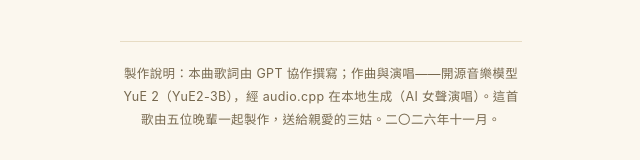
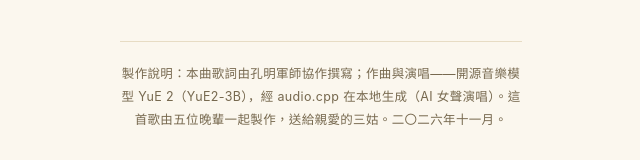
Before and after one commit to king818/for-sangu, a plain HTML site: page 10c30903255fd73dacca8890/index.html in a window 1280 px wide. Shown: the part 4128-4288 px from the top of the page, without its empty margins (319-959 px from the left). Drawn offline with Linux system fonts and the light colour scheme.

Commit message:
Team naming (boss order 2026-11-10): credits use member names, not product names — GPT->孔明军师, Claude->伯温军师/Bowen

```diff
--- a/10c30903255fd73dacca8890/index.html
+++ b/10c30903255fd73dacca8890/index.html
@@ -355,7 +355,7 @@
   <!-- 結尾 -->
   <div class="closing" id="closing">
     <button class="replay" id="replayBtn" type="button">再聽一遍</button>
-    <p class="footnote">製作說明：本曲歌詞由 GPT 協作撰寫；作曲與演唱——開源音樂模型 YuE 2（YuE2-3B），經 audio.cpp 在本地生成（AI 女聲演唱）。這首歌由五位晚輩一起製作，送給親愛的三姑。二〇二六年十一月。</p>
+    <p class="footnote">製作說明：本曲歌詞由孔明軍師協作撰寫；作曲與演唱——開源音樂模型 YuE 2（YuE2-3B），經 audio.cpp 在本地生成（AI 女聲演唱）。這首歌由五位晚輩一起製作，送給親愛的三姑。二〇二六年十一月。</p>
     <a class="save" href="song.mp3" download>保存音頻</a>
     <p class="made-date">為三姑製作於 二〇二六年十一月八日</p>
   </div>
```
